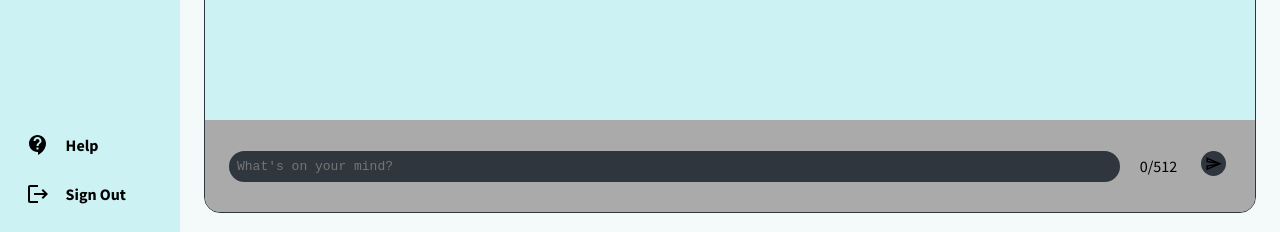
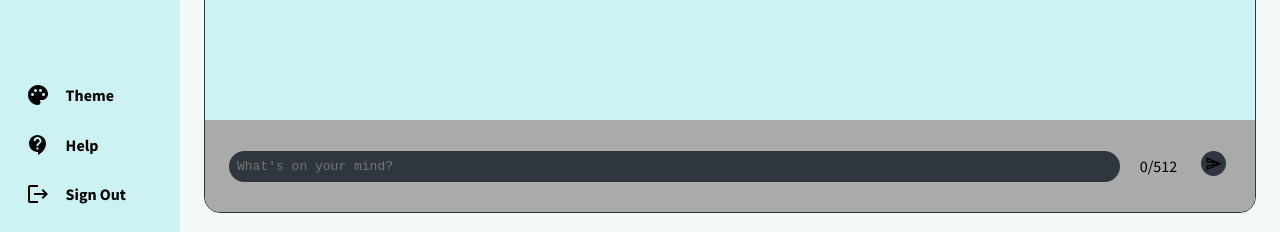
Before and after one commit to ZukLevinson/ChattingApp, a React (Create React App) app in the folder frontend/: page /chats in a window 1280 px wide. Shown: the part 565-797 px from the top of the page. Built offline with nearby package versions, Linux system fonts and the light colour scheme; no server answers.

Commit message:
feat(Navbar): finish theme picking button

```diff
--- a/frontend/src/components/Navbar/index.tsx
+++ b/frontend/src/components/Navbar/index.tsx
@@ -11,7 +11,10 @@ import { w3cwebsocket as W3CWebsocket } from "websocket";
 import { useEffect, useState } from "react";
 import UserStatusUpdate from "../UserStatusUpdate";
 import { Status } from "../UserProfileBadge";
-
+import PaletteIcon from "@mui/icons-material/Palette";
+import { useDispatch, useSelector } from "react-redux";
+import { bindActionCreators } from "redux";
+import { actionCreators } from "../../state/index";
 
 const createOnlineStatusUpdate = (id: string, remove: any) => {
   const timer = setTimeout(remove, 1000);
@@ -28,6 +31,10 @@ const client = new W3CWebsocket(
 );
 
 export default function Navbar() {
+  const dispatch = useDispatch();
+  const { changeTheme } = bindActionCreators(actionCreators, dispatch);
+  const state = useSelector((state: any) => state);
+
   let [uniqueId, setUniqueId] = useState("" + Date.now());
   let [statuses, setStatuses] = useState([] as JSX.Element[]);
 
@@ -87,6 +94,14 @@ export default function Navbar() {
         {statuses}
       </div>
       <div className={styles["buttons-container"]}>
+        <div className={styles["buttons-container"]} onClick={() => changeTheme(state.theme)}>
+          <NavbarButton
+          title="Theme"
+          to="/chats"
+          icon={PaletteIcon}
+        />
+        </div>
+
         <NavbarButton title="Help" to="/chats" icon={ContactSupportIcon} />
         <NavbarButton title="Sign Out" to="/chats" icon={LogoutIcon} />
       </div>
--- a/frontend/src/components/NavbarButton/index.tsx
+++ b/frontend/src/components/NavbarButton/index.tsx
@@ -1,6 +1,6 @@
 import { FunctionComponent } from "react";
 import styles from "./index.module.css";
-import { BrowserRouter as Router, Link } from "react-router-dom";
+import { Link } from "react-router-dom";
 
 interface Props {
   title: string;
--- a/frontend/src/components/ThemePick/index.module.css
+++ /dev/null
@@ -1,24 +0,0 @@
-:root {
-  --main-padding: 3em;
-}
-
-.container {
-  display: flex;
-  align-items: center;
-  height: 3em;
-  padding: var(--main-padding);
-  color: var(--primary-text-color);
-}
-
-.label {
-  flex: 1;
-  margin-left: 1em;
-}
-
-.input-container {
-  flex: 3;
-}
-
-.input-box {
-  width: 80%;
-}
--- a/frontend/src/state/action-creator/index.tsx
+++ b/frontend/src/state/action-creator/index.tsx
@@ -1,8 +1,8 @@
-export const changeTheme = (selctedTheme : string) => {
+export const changeTheme = (selectedTheme : string) => {
     return (dispatch: any) => {
         dispatch({
             type: "changeTheme",
-            payload: selctedTheme
+            payload: selectedTheme
         });
     }
 }
--- a/frontend/src/state/reducers/themeReducer.tsx
+++ b/frontend/src/state/reducers/themeReducer.tsx
@@ -1,20 +1,25 @@
 const initialState = "light";
 
 interface Action {
-    type : string
-    payload : string
+  type: string;
+  payload: string;
 }
 
-const reducer = (
-    state = initialState,
-    action : Action
-) => {
-    switch (action.type) {
-        case "changeTheme":
-            return action.payload;
-        default:
-            return state
-    }
-}
+const reducer = (state = initialState, action: Action) => {
+  switch (action.type) {
+    case "changeTheme":
+      switch (state) {
+        case "light":
+          return "purple";
+        case "purple":
+          return "dark";
+        case "dark":
+          return "light";
+      }
+      break;
+    default:
+      return state;
+  }
+};
 
 export default reducer;
```
Also changed, not shown: frontend/src/components/ThemePick/index.tsx (deleted, +0 -21 lines).
